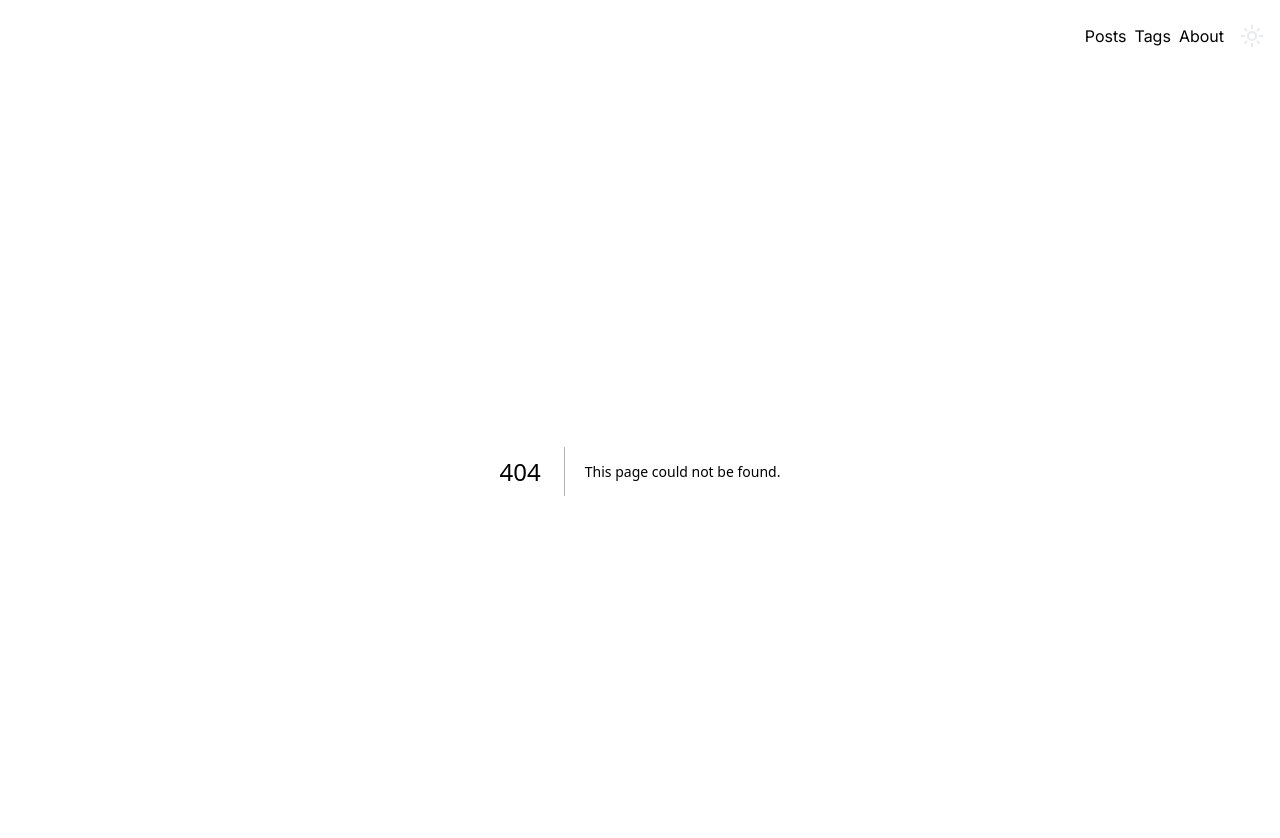
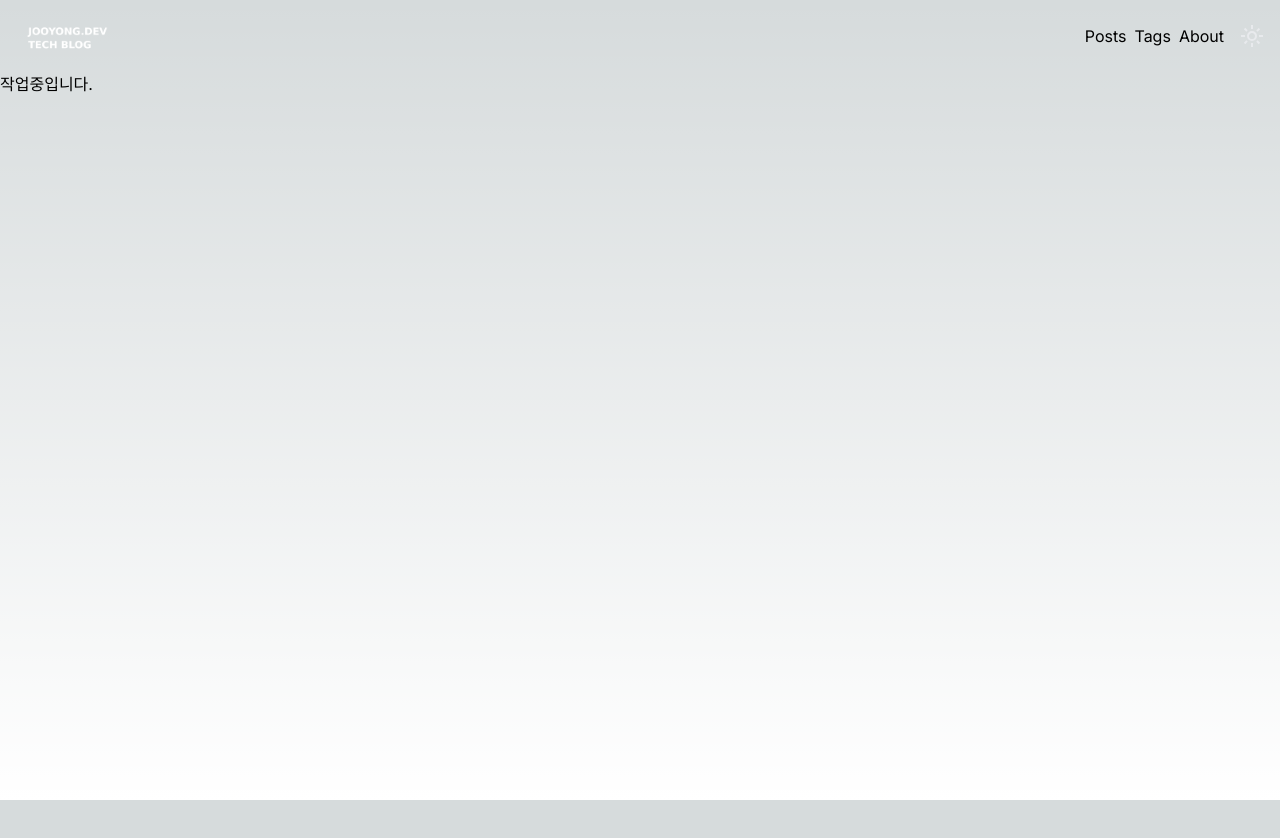
Before and after one commit to jooyong-boo/devlog, a Next.js app: page /about in a window 1280 px wide. Before the commit this address had no page. Shown: the top 838 px of the page. After the commit the page ends 800 px from the top, so only its background shows below. Built offline with nearby package versions, Linux system fonts and the light colour scheme.

Commit message:
feature: 필요한 페이지 추가

```diff
--- /dev/null
+++ b/src/app/about/page.tsx
@@ -0,0 +1,5 @@
+function page() {
+  return <div>작업중입니다.</div>;
+}
+
+export default page;
--- a/src/app/page.tsx
+++ b/src/app/page.tsx
@@ -1,6 +1,6 @@
 export default function Home() {
   return (
-        <main className="flex min-h-screen flex-col items-center justify-between p-24">
+    <main className="flex flex-col items-center justify-between p-24">
       <div className="z-10 w-full max-w-5xl items-center justify-between font-mono text-sm lg:flex">
         개발 블로그 작업 진행중입니다.
       </div>
--- /dev/null
+++ b/src/app/posts/page.tsx
@@ -0,0 +1,5 @@
+function page() {
+  return <div>작업중입니다.</div>;
+}
+
+export default page;
--- /dev/null
+++ b/src/app/tags/page.tsx
@@ -0,0 +1,5 @@
+function page() {
+  return <div>작업중입니다.</div>;
+}
+
+export default page;
```
Lines whose indentation alone changed are shown as unchanged.
